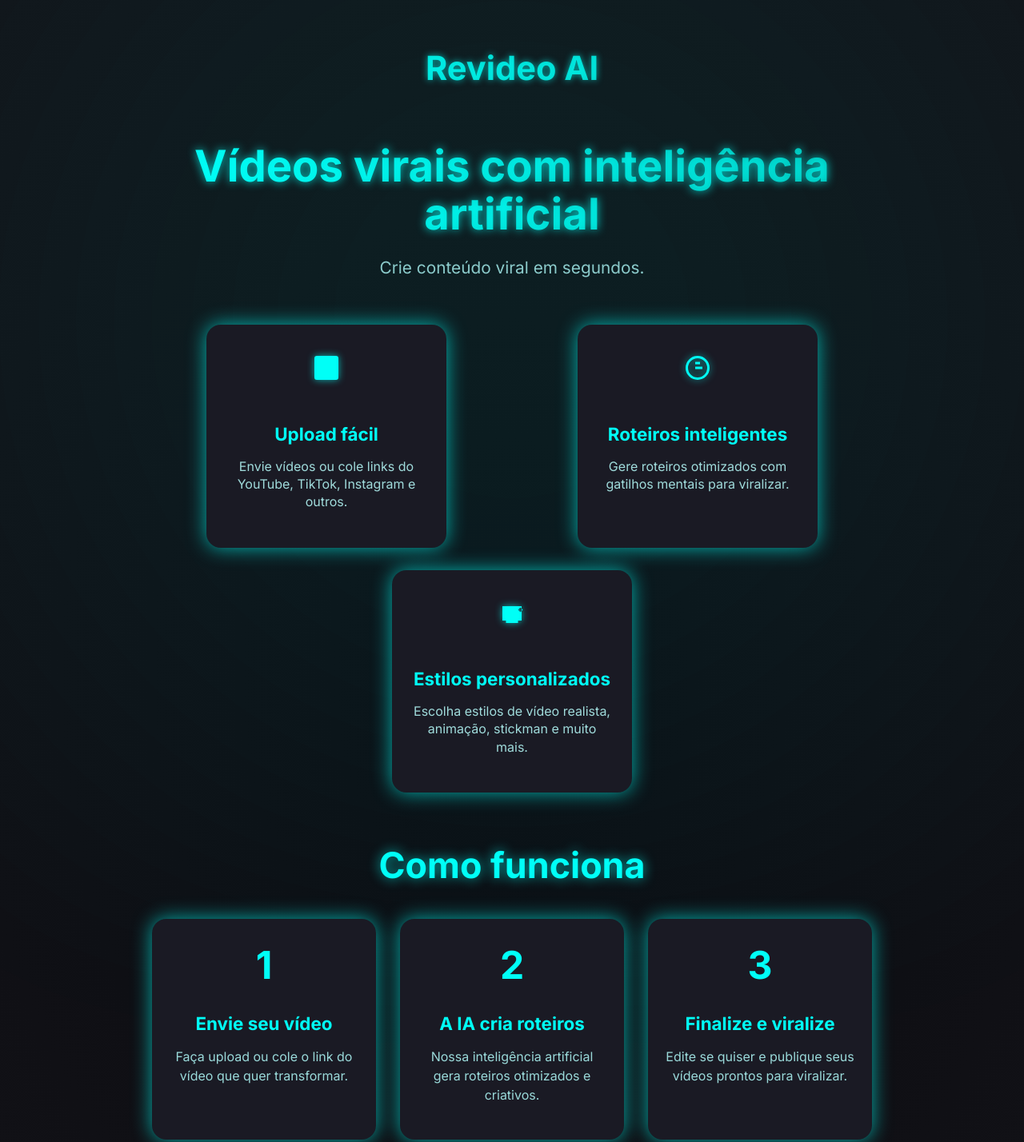
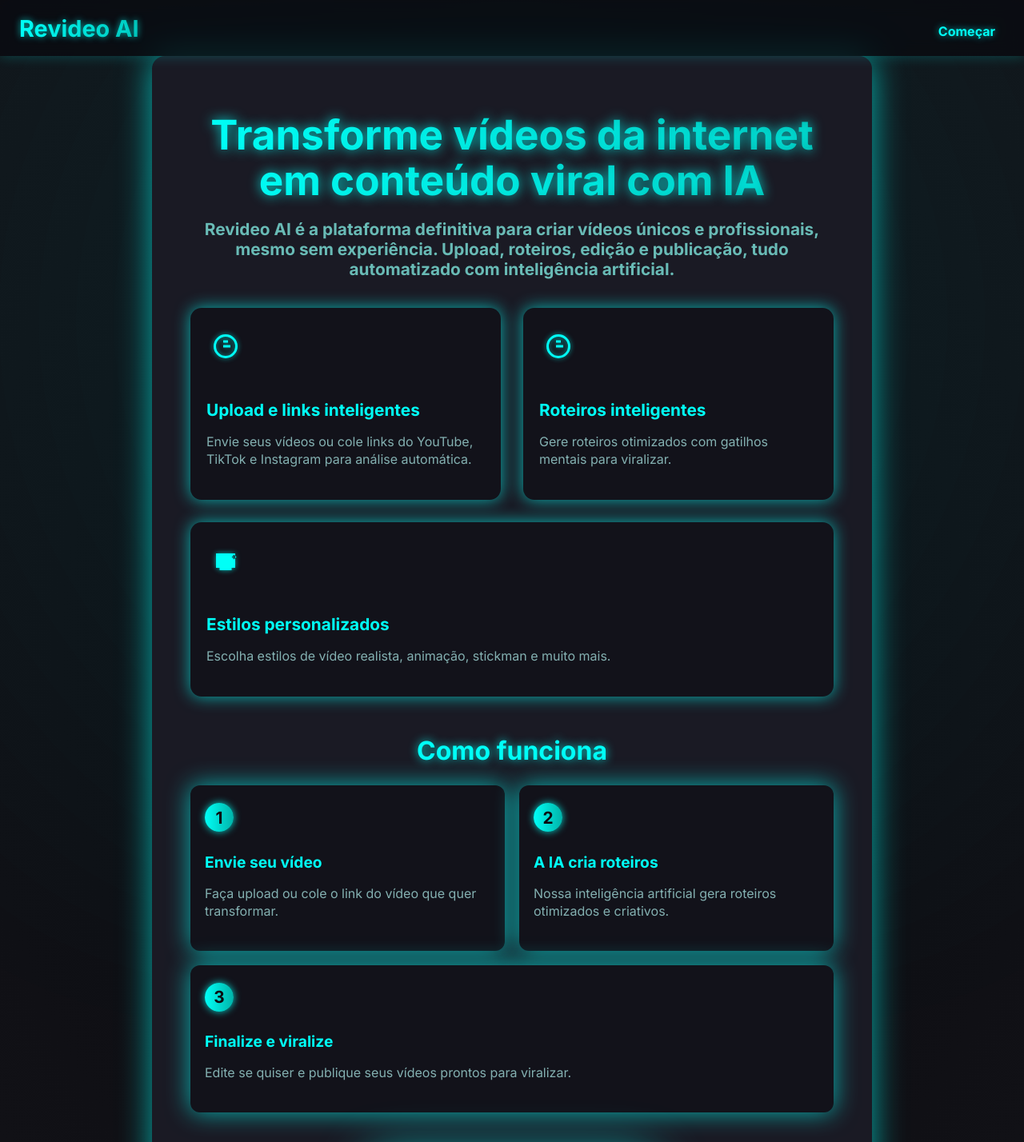
Before and after one commit to luisarlindo24/revideoai, a plain HTML site: page index.html in a window 1280 px wide. Shown: the top 1428 px of the page at 80% size. Drawn offline with Linux system fonts and the light colour scheme.

Commit message:
Update index.html

```diff
--- a/index.html
+++ b/index.html
@@ -3,14 +3,13 @@
 <head>
   <meta charset="UTF-8" />
   <meta name="viewport" content="width=device-width, initial-scale=1" />
-  <title>Revideo AI — Vídeos virais com IA</title>
+  <title>Revideo AI — Transforme vídeos com IA</title>
   <link href="https://fonts.googleapis.com/css2?family=Inter:ital,wght@0,400;0,700;1,400;1,700&display=swap" rel="stylesheet" />
   <style>
-    /* Reset */
+    /* Reset básico */
     *, *::before, *::after {
       box-sizing: border-box;
     }
-
     body {
       margin: 0;
       font-family: 'Inter', sans-serif;
@@ -19,13 +18,12 @@
       min-height: 100vh;
       display: flex;
       flex-direction: column;
+      padding: 70px 15px 40px; /* topo maior para header fixo */
       text-align: center;
-      padding: 60px 15px 40px;
       position: relative;
       overflow-x: hidden;
     }
-
-    /* Fundo animado sutil */
+    /* Fundo animado suave */
     body::before {
       content: "";
       position: fixed;
@@ -40,256 +38,309 @@
       pointer-events: none;
       filter: blur(100px);
     }
-
     @keyframes pulseGlow {
       0%, 100% { transform: scale(1); opacity: 0.06; }
       50% { transform: scale(1.05); opacity: 0.1; }
     }
 
+    /* Menu fixo no topo */
     header {
-      font-weight: 700;
-      font-size: clamp(1.8rem, 4vw, 2.6rem);
+      position: fixed;
+      top: 0;
+      left: 0;
+      right: 0;
+      height: 70px;
+      background: #0a0a0fcc;
+      backdrop-filter: saturate(180%) blur(10px);
+      display: flex;
+      align-items: center;
+      justify-content: space-between;
+      padding: 0 24px;
+      box-shadow: 0 1px 15px rgba(0,255,247,0.2);
+      z-index: 100;
+      user-select: none;
+      font-weight: 900;
+      font-size: 1.6rem;
+      color: #00fff7;
+      text-shadow: 0 0 8px #00fff7aa;
+      font-family: 'Inter', sans-serif;
+    }
+    header .logo {
+      font-weight: 900;
+      font-size: 1.8rem;
       background: linear-gradient(90deg, #00fff7, #00b3a9);
       -webkit-background-clip: text;
       -webkit-text-fill-color: transparent;
-      margin-bottom: 32px;
+      cursor: pointer;
       user-select: none;
-      text-shadow: 0 0 8px #00fff7aa;
-      z-index: 1;
-      position: relative;
+    }
+    nav a {
+      color: #00fff7;
+      font-weight: 700;
+      text-decoration: none;
+      font-size: 1rem;
+      margin-left: 24px;
+      padding: 6px 12px;
+      border-radius: 6px;
+      transition: background-color 0.3s ease, color 0.3s ease;
+      user-select: none;
+    }
+    nav a:hover,
+    nav a:focus {
+      background: #00b3a9;
+      color: #0a0a0f;
+      outline: none;
+      box-shadow: 0 0 10px #00fff7cc;
+      transform: scale(1.1);
+      text-decoration: none;
+    }
+    @media (max-width: 600px) {
+      header {
+        justify-content: center;
+      }
+      nav a {
+        margin-left: 16px;
+        font-size: 0.9rem;
+      }
     }
 
     main {
       flex: 1;
       max-width: 900px;
       margin: 0 auto;
+      background: #1a1a24;
+      border-radius: 16px;
+      padding: 36px 48px;
+      box-shadow: 0 0 40px #00fff7aa;
+      position: relative;
       z-index: 1;
-      position: relative;
+      text-align: left;
+      color: #c0e8e6;
     }
-
     h1 {
       font-weight: 900;
-      font-size: clamp(2.6rem, 6vw, 3.4rem);
-      margin-bottom: 16px;
+      font-size: clamp(2rem, 5vw, 3.2rem);
+      margin-bottom: 12px;
       background: linear-gradient(90deg, #00fff7, #00b3a9);
       -webkit-background-clip: text;
       -webkit-text-fill-color: transparent;
-      text-shadow: 0 0 12px #00fff7cc;
+      text-shadow: 0 0 15px #00fff7cc;
       line-height: 1.1;
+      text-align: center;
+    }
+    p.lead {
+      font-size: 1.3rem;
+      font-weight: 600;
+      margin-bottom: 36px;
+      text-align: center;
+      color: #7de4dbcc;
     }
 
-    p.lead {
-      font-weight: 500;
-      font-size: clamp(1.1rem, 2vw, 1.3rem);
-      color: #8ccccc;
-      margin-bottom: 56px;
-      line-height: 1.5;
-      max-width: 600px;
-      margin-left: auto;
-      margin-right: auto;
-    }
-
-    /* Funcionalidades */
+    /* Features */
     .features {
       display: flex;
-      justify-content: space-around;
+      justify-content: space-between;
+      gap: 28px;
       flex-wrap: wrap;
-      gap: 28px;
-      margin-bottom: 64px;
+      margin-bottom: 48px;
     }
-
     .feature-item {
-      background: #1a1a24;
-      border-radius: 18px;
-      padding: 30px 24px;
-      max-width: 300px;
-      box-shadow: 0 0 25px #00fff7aa;
-      transition: transform 0.35s ease, box-shadow 0.35s ease;
+      background: #12121a;
+      flex: 1 1 280px;
+      border-radius: 14px;
+      padding: 24px 20px;
+      box-shadow: 0 0 20px #00fff7aa;
+      transition: transform 0.3s ease;
       cursor: default;
+      user-select: none;
       outline-offset: 4px;
     }
-
-    .feature-item:focus,
-    .feature-item:hover {
+    .feature-item:hover,
+    .feature-item:focus {
       transform: translateY(-10px);
-      box-shadow: 0 0 45px #00fff7ee;
+      box-shadow: 0 0 40px #00fff7ee;
       outline: none;
     }
-
     .feature-icon {
       width: 48px;
       height: 48px;
-      margin: 0 auto 18px auto;
+      margin-bottom: 18px;
       fill: #00fff7;
-      filter: drop-shadow(0 0 5px #00fff7aa);
-      transition: filter 0.3s ease;
+      filter: drop-shadow(0 0 3px #00fff7aa);
     }
-
-    .feature-item:hover .feature-icon,
-    .feature-item:focus .feature-icon {
-      filter: drop-shadow(0 0 12px #00fff7ff);
-    }
-
     .feature-title {
       font-weight: 700;
-      font-size: 1.4rem;
-      margin-bottom: 12px;
+      font-size: 1.3rem;
+      margin-bottom: 10px;
       color: #00fff7;
     }
-
     .feature-desc {
       font-size: 1rem;
-      color: #a0dcdc;
+      color: #a0d8d7cc;
       line-height: 1.4;
     }
 
-    /* Como funciona */
+    /* How it works */
     .how-it-works {
-      margin-bottom: 64px;
+      margin-bottom: 56px;
     }
-
     .how-title {
-      font-weight: 700;
-      font-size: clamp(2.1rem, 5vw, 2.8rem);
-      margin-bottom: 40px;
+      font-weight: 800;
+      font-size: 2rem;
+      margin-bottom: 24px;
+      text-align: center;
       color: #00fff7;
-      text-shadow: 0 0 15px #00fff7aa;
+      text-shadow: 0 0 12px #00fff7cc;
     }
-
     .steps {
       display: flex;
       justify-content: space-between;
+      gap: 18px;
       flex-wrap: wrap;
-      gap: 30px;
+      max-width: 900px;
+      margin: 0 auto;
+    }
+    .step {
+      background: #12121a;
+      border-radius: 12px;
+      padding: 22px 18px;
+      flex: 1 1 280px;
+      box-shadow: 0 0 30px #00fff7aa;
+      cursor: default;
+      user-select: none;
+      outline-offset: 4px;
+      transition: transform 0.3s ease;
+    }
+    .step:hover,
+    .step:focus {
+      transform: translateY(-8px);
+      box-shadow: 0 0 50px #00fff7ee;
+      outline: none;
+    }
+    .step-number {
+      background: linear-gradient(90deg, #00fff7, #00b3a9);
+      width: 36px;
+      height: 36px;
+      border-radius: 50%;
+      font-weight: 900;
+      font-size: 1.3rem;
+      color: #0a0a0f;
+      display: flex;
+      align-items: center;
+      justify-content: center;
+      margin-bottom: 14px;
+      user-select: none;
+      box-shadow: 0 0 10px #00fff7cc;
+    }
+    .step-title {
+      font-weight: 700;
+      font-size: 1.2rem;
+      margin-bottom: 8px;
+      color: #00fff7;
+    }
+    .step-desc {
+      font-size: 1rem;
+      color: #a0d8d7cc;
+      line-height: 1.4;
     }
 
-    .step {
-      background: #1a1a24;
-      border-radius: 18px;
-      padding: 28px 22px;
-      max-width: 280px;
-      box-shadow: 0 0 25px #00fff7aa;
-      transition: transform 0.35s ease, box-shadow 0.35s ease;
-      outline-offset: 4px;
+    /* Call to action */
+    .cta {
+      text-align: center;
     }
-
-    .step:focus,
-    .step:hover {
-      transform: translateY(-8px);
-      box-shadow: 0 0 40px #00fff7ff;
-      outline: none;
-    }
-
-    .step-number {
-      font-weight: 900;
-      font-size: 3rem;
-      color: #00fff7;
-      margin-bottom: 16px;
-      user-select: none;
-    }
-
-    .step-title {
-      font-weight: 700;
-      font-size: 1.4rem;
-      margin-bottom: 12px;
-      color: #00fff7;
-    }
-
-    .step-desc {
-      font-size: 1rem;
-      color: #9adada;
-      line-height: 1.5;
-    }
-
-    /* Chamada para ação */
-    .cta {
-      margin-top: 30px;
-    }
-
     .btn-main {
       background: linear-gradient(90deg, #00fff7, #00b3a9);
+      border: none;
+      border-radius: 32px;
+      padding: 18px 70px;
+      font-weight: 900;
+      font-size: 1.4rem;
       color: #0a0a0f;
-      border: none;
-      border-radius: 28px;
-      padding: 18px 68px;
-      font-weight: 800;
-      font-size: 1.3rem;
       cursor: pointer;
-      box-shadow: 0 0 40px #00fff7cc;
+      box-shadow: 0 0 60px #00fff7cc;
       transition: background 0.3s ease, box-shadow 0.3s ease;
       user-select: none;
       text-transform: uppercase;
-      letter-spacing: 1.5px;
+      letter-spacing: 2px;
       font-family: 'Inter', sans-serif;
     }
-
     .btn-main:hover,
     .btn-main:focus {
       background: linear-gradient(90deg, #00b3a9, #00fff7);
-      box-shadow: 0 0 60px #00fff7ff;
+      box-shadow: 0 0 90px #00fff7ff;
       outline: none;
-      transform: scale(1.05);
+      transform: scale(1.08);
     }
 
     footer {
+      text-align: center;
       font-size: 0.9rem;
-      color: #555a5a;
-      margin-top: 80px;
-      user-select: text;
-      z-index: 1;
-      position: relative;
+      color: #3fd7cecc;
+      padding: 18px 12px;
+      user-select: none;
+      letter-spacing: 1px;
+      background: #0a0a0f;
+      box-shadow: inset 0 1px 3px #00fff73d;
+      margin-top: auto;
     }
 
     /* Responsividade */
-    @media (max-width: 920px) {
-      .features,
-      .steps {
+    @media (max-width: 960px) {
+      main {
+        padding: 28px 32px;
+      }
+      .features, .steps {
+        flex-direction: column;
+        gap: 24px;
+      }
+      .feature-item, .step {
+        flex: 1 1 auto;
+      }
+    }
+    @media (max-width: 600px) {
+      header {
         justify-content: center;
       }
-    }
-
-    @media (max-width: 640px) {
-      .features,
-      .steps {
-        flex-direction: column;
-        align-items: center;
-      }
-      .feature-item,
-      .step {
-        max-width: 100%;
+      nav a {
+        margin-left: 16px;
+        font-size: 0.9rem;
       }
       main {
-        padding: 0 15px;
+        padding: 20px 20px;
       }
-    }
-
-    /* Foco visível para acessibilidade */
-    .feature-item:focus-visible,
-    .step:focus-visible,
-    .btn-main:focus-visible {
-      outline: 3px solid #00fff7;
-      outline-offset: 4px;
+      .btn-main {
+        padding: 16px 50px;
+        font-size: 1.2rem;
+      }
     }
   </style>
 </head>
 <body>
-  <header>Revideo AI</header>
+  <header>
+    <div class="logo" onclick="location.href='index.html'" tabindex="0" role="link" aria-label="Página inicial Revideo AI">
+      Revideo AI
+    </div>
+    <nav>
+      <a href="upload.html" tabindex="0">Começar</a>
+    </nav>
+  </header>
+
   <main>
-    <h1>Vídeos virais com inteligência artificial</h1>
-    <p class="lead">Crie conteúdo viral em segundos.</p>
+    <h1>Transforme vídeos da internet em conteúdo viral com IA</h1>
+    <p class="lead">Revideo AI é a plataforma definitiva para criar vídeos únicos e profissionais, mesmo sem experiência. Upload, roteiros, edição e publicação, tudo automatizado com inteligência artificial.</p>
 
-    <!-- Funcionalidades -->
-    <section class="features" aria-label="Funcionalidades principais">
+    <section class="features" aria-label="Principais funcionalidades do Revideo AI">
       <article class="feature-item" tabindex="0" aria-labelledby="feature1-title" aria-describedby="feature1-desc">
-        <svg class="feature-icon" xmlns="http://www.w3.org/2000/svg" viewBox="0 0 64 64" aria-hidden="true">
-          <path d="M48 12H16a4 4 0 0 0-4 4v32a4 4 0 0 0 4 4h32a4 4 0 0 0 4-4V16a4 4 0 0 0-4-4Zm-1.5 30-11-9v7H22v4h13.5v7l11-9Z" />
+        <svg class="feature-icon" xmlns="http://www.w3.org/2000/svg" viewBox="0 0 64 64" aria-hidden="true" focusable="false">
+          <path d="M32 12a20 20 0 1 0 20 20A20 20 0 0 0 32 12Zm0 36a16 16 0 1 1 16-16 16 16 0 0 1-16 16Z"/>
+          <path d="M28 22h8v4h-8zm0 8h12v4H28z"/>
         </svg>
-        <h3 id="feature1-title" class="feature-title">Upload fácil</h3>
-        <p id="feature1-desc" class="feature-desc">Envie vídeos ou cole links do YouTube, TikTok, Instagram e outros.</p>
+        <h3 id="feature1-title" class="feature-title">Upload e links inteligentes</h3>
+        <p id="feature1-desc" class="feature-desc">Envie seus vídeos ou cole links do YouTube, TikTok e Instagram para análise automática.</p>
       </article>
 
       <article class="feature-item" tabindex="0" aria-labelledby="feature2-title" aria-describedby="feature2-desc">
-        <svg class="feature-icon" xmlns="http://www.w3.org/2000/svg" viewBox="0 0 64 64" aria-hidden="true">
+        <svg class="feature-icon" xmlns="http://www.w3.org/2000/svg" viewBox="0 0 64 64" aria-hidden="true" focusable="false">
           <path d="M32 12a20 20 0 1 0 20 20A20 20 0 0 0 32 12Zm0 36a16 16 0 1 1 16-16 16 16 0 0 1-16 16Z"/>
           <path d="M28 22h8v4h-8zm0 8h12v4H28z"/>
         </svg>
@@ -298,7 +349,7 @@
       </article>
 
       <article class="feature-item" tabindex="0" aria-labelledby="feature3-title" aria-describedby="feature3-desc">
-        <svg class="feature-icon" xmlns="http://www.w3.org/2000/svg" viewBox="0 0 64 64" aria-hidden="true">
+        <svg class="feature-icon" xmlns="http://www.w3.org/2000/svg" viewBox="0 0 64 64" aria-hidden="true" focusable="false">
           <path d="M48 44V20H16v24Zm-2-22 4 4-4 4-4-4ZM22 44h20v4H22Z"/>
         </svg>
         <h3 id="feature3-title" class="feature-title">Estilos personalizados</h3>
@@ -306,7 +357,6 @@
       </article>
     </section>
 
-    <!-- Como funciona -->
     <section class="how-it-works" aria-label="Como funciona o Revideo AI">
       <h2 class="how-title">Como funciona</h2>
       <div class="steps">
@@ -328,7 +378,6 @@
       </div>
     </section>
 
-    <!-- Chamada para ação -->
     <section class="cta">
       <button class="btn-main" onclick="location.href='upload.html'">Começar Agora</button>
     </section>
```
